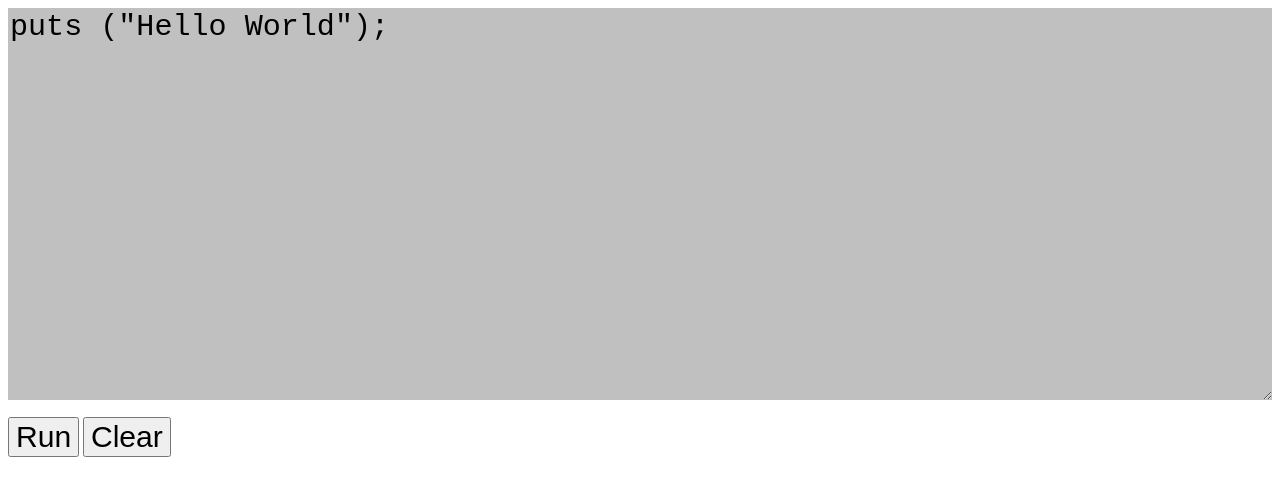
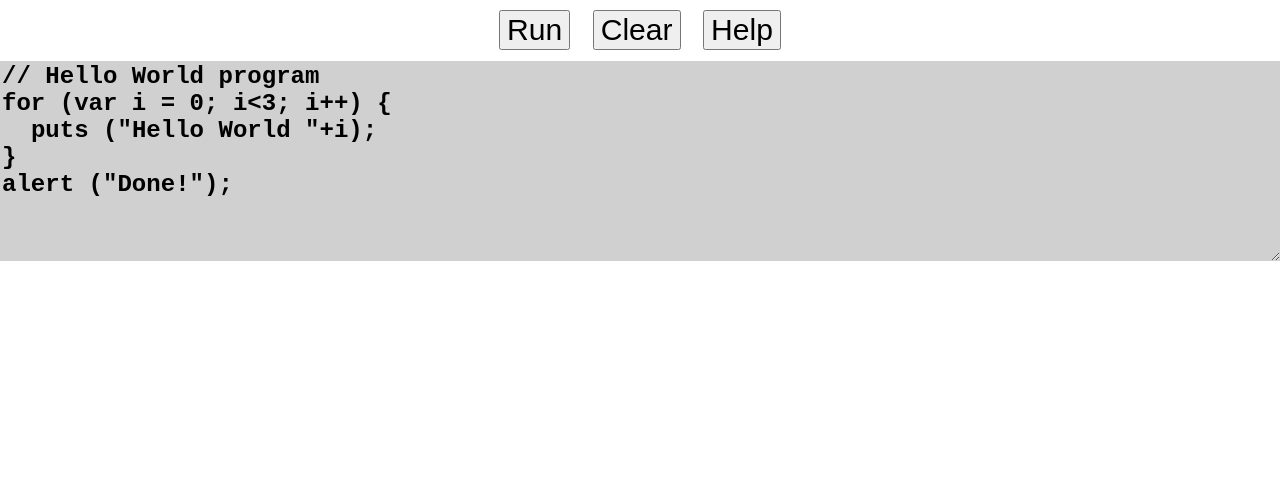
Before and after one commit to radare/fxos-app-jsconsole, a plain HTML site: page index.html in a window 1280 px wide. Drawn offline with Linux system fonts and the light colour scheme.

Commit message:
Better Hello World, add help and fix screen boundaries

```diff
--- a/index.html
+++ b/index.html
@@ -2,20 +2,28 @@
 <head>
 <title>JS Console</title>
 <link rel="stylesheet" type="text/css" href="shared/style/responsive.css"/>
-<meta name="viewport" content="width=screen-width, initial-scale=1, maximum-scale=1, minimum-scale=1, user-scalable=false" />
+<meta name="viewport" content="width=320px, initial-scale=1, maximum-scale=1, minimum-scale=1, user-scalable=false" />
 <style>
-html {
+html,body {
+	border:0px;
+	margin:0px;
+	padding:0px;
 	font-size: 10px;
+overflow:hidden;
+	overflow-x:hidden;
 }
 .input {
 	border:20px;
-	background-color:#c0c0c0;
-	font-size:2rem;
+	background-color:#d0d0d0;
+	font-size:1.6rem;
+	font-weight:bold;
 	width:100%;
-	height:50%;
+	height:40%;
 }
 div,input {
 	font-size:2rem;
+	margin:10px;
+	margin-bottom:0px;
 }
 </style>
 <script src="libc.js">
@@ -27,9 +35,15 @@ function onload () {
 }
 function onload () {
 	body = document.body.innerHTML;
+	var input = document.getElementById('input');
+	input.style.height="200px";
+	input.style.width=window.innerWidth+"px";
 }
 function reset() {
 	document.getElementById ('output').innerHTML = "";
+}
+function help() {
+	alert ("libc.js: strcmp, strncmp, strcasecmp, stdout_get, puts, printf, sprintf");
 }
 function restorebody(i,o) {
         if (strncmp (document.getElementById ('body'), body, 20)) {
@@ -46,27 +60,27 @@ function restorebody(i,o) {
 }
 function run() {
 	var i = document.getElementById ('input').value;
+	var syntax_error = false;
 	try {
 		eval (i);
+	} catch (ie) {
+		syntax_error = true;
+		alert ("Syntax error: "+ie);
+	}
+	if (!syntax_error) {
 		var o = document.getElementById ('output').innerHTML;
 		restorebody(i,o);
-	} catch (e) {
-		o = '--internal error--';
-		restorebody(i,o);
-		alert (e);
 	}
 }
 </script>
 </head>
 
 <body onload="onload()">
-<textarea autocapitalize="off" autocorrect="off" class="input" id="input">
-puts ("Hello World");
-</textarea>
-<br />
-<br />
+<center>
 <input type="button" onclick="run()" value="Run"/>
 <input type="button" onclick="reset()" value="Clear"/>
+<input type="button" onclick="help()" value="Help"/>
+</center>
 <!--
 <input type="button" onclick="reset()" value="Indent" disabled/>
 <input type="button" onclick="reset()" value="Save" disabled/>
@@ -74,6 +88,14 @@ puts ("Hello World");
 <input type="button" onclick="reset()" value="Share" disabled/>
 -->
 <br />
+<textarea autocapitalize="off" autocorrect="off" class="input" id="input">
+// Hello World program
+for (var i = 0; i<3; i++) {
+  puts ("Hello World "+i);
+}
+alert ("Done!");
+</textarea>
+<br />
 <br />
 <div id="output">
 </div>
```
